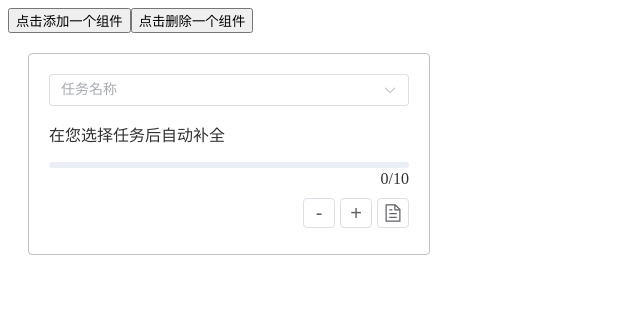
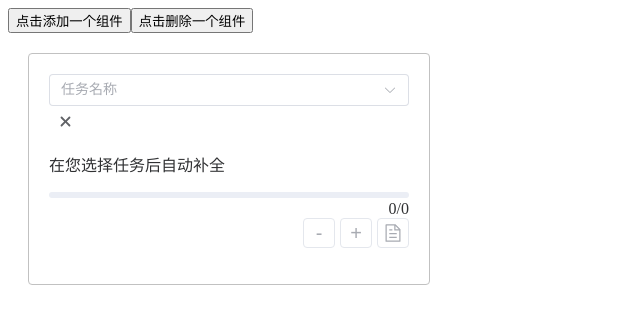
Before and after one commit to Miaoyww/r6-missions-process, a Vue app: page / in a window 1280 px wide. Shown: the top 324 px of the page, without its empty margins (0-640 px from the left). Built offline with nearby package versions, Linux system fonts and the light colour scheme.

Commit message:
完善交互逻辑

```diff
--- a/src/App.vue
+++ b/src/App.vue
@@ -3,19 +3,19 @@ import {ref} from 'vue'
 import MissionCard from '@/controls/MissionCard.vue';
 
 const cards = ref([])
+const cardRef = ref()
+// ------------临时---------------
+elementAdd();
 
-// ------------临时----------------NMSL
-cards.value.push({})
-// -------------------------------NMSL
+// -------------------------------
 
 function elementAdd() {
   cards.value.push({})
 }
 
-function elementRemove() {
-  if (cards.value.length >= 1) {
-    cards.value.pop()
-  }
+function elementRemove(index) {
+  console.log("deleting index", index)
+  cards.value.splice(index, 1)
 }
 </script>
 
@@ -23,6 +23,6 @@ function elementRemove() {
 
   <button @click="elementAdd">点击添加一个组件</button>
   <button @click="elementRemove">点击删除一个组件</button>
-  <mission-card v-for="item in cards"/>
+  <mission-card v-for="(item, index) in cards" :card-index="index" @closeCard="elementRemove"/>
 
 </template>
--- a/src/controls/MissionCard.vue
+++ b/src/controls/MissionCard.vue
@@ -1,23 +1,37 @@
 <script setup>
-import {ref} from "vue";
+import {computed, ref} from "vue";
 
+const prop = defineProps({
+  cardIndex: Number
+})
+console.log("get card Index",prop.cardIndex)
+const missionDetails = ref({
+  '': {
+    desc: "在您选择任务后自动补全",
+    target: 0
+  },
+  ms1: {
+    desc: "使用Jackal、Caveira、Lion或Alibi的独特技能暴露10名敌人的信息。",
+    target: 10
+  }
+
+});
 const missionNames = [
   {
-    value: "A",
-    label: "a"
-  },
-  {
-    value: "B",
-    label: "b"
+    value: "ms1",
+    label: "情报工作"
   }
-]
-const missionDesc = ref("在您选择任务后自动补全")
-const missionName = ref("")
-const missionTargetProcess = ref(10)
-const missionCurrentProcess = ref(0)
+];
+const emits = defineEmits(['emitValue']);
+const missionName = ref('');
+const missionCurrentProcess = ref(0);
+const processPercentage = computed(() => {
+  return missionCurrentProcess.value > 0 ? Math.round((missionCurrentProcess.value / missionDetails.value[missionName.value].target) * 100) : 0
+})
+const userControlsDisable = ref(true);
 
 function processPlus() {
-  if (missionCurrentProcess.value < missionTargetProcess.value) {
+  if (missionCurrentProcess.value < missionDetails.value[missionName.value].target) {
     missionCurrentProcess.value++;
   }
 }
@@ -27,39 +41,63 @@ function processMinus() {
     missionCurrentProcess.value--;
   }
 }
+
+function onValueChanged(value) {
+  missionCurrentProcess.value = 0;
+  userControlsDisable.value = !(value !== '');
+}
+
+const closeCard = () => {
+  emits('closeCard', prop.cardIndex);
+}
 </script>
 
 <template>
   <div class="card-div">
     <el-card class="box-card" shadow="never">
+      <div class="wrapper">
         <el-select
             v-model="missionName"
+            clearable
             filterable
             remote
             reserve-keyword
+            @change="onValueChanged"
             placeholder="任务名称"
-          remote-show-suffix
-      >
+            remote-show-suffix>
           <el-option
               v-for="item in missionNames"
               :key="item.value"
               :label="item.label"
-            :value="item.value"
-        />
+              :value="item.value"/>
         </el-select>
-      <p>{{ missionDesc }}</p>
+        <div style="horiz-align: right;vertical-align: top">
+          <el-button @click="closeCard" class="card-button" style="font-size:15px;border-color: transparent">
+            <el-icon>
+              <CloseBold/>
+            </el-icon>
+          </el-button>
+        </div>
+      </div>
+      <div>
+        <!-- 任务简介 -->
+        <p>{{ missionDetails[missionName].desc }}</p>
+        <!-- 任务进度 -->
         <div style="text-align: right">
-        <el-progress :percentage="Math.round((missionCurrentProcess / missionTargetProcess) * 100)" :show-text="false"/>
-        <div style="margin-top: 2px">{{ missionCurrentProcess }}/{{ missionTargetProcess }}</div>
+          <el-progress :percentage="processPercentage"
+                       :show-text="false"/>
+          <div style="margin-top: 2px">{{ missionCurrentProcess }}/{{ missionDetails[missionName].target }}</div>
         </div>
-      <div style="margin: 10px 0; text-align: right">
-        <el-button @click="processMinus" class="card-button">-</el-button>
-        <el-button @click="processPlus" class="card-button">+</el-button>
-        <el-button class="card-button">
+        <!-- 用户控件 -->
+        <div style="text-align: right">
+          <el-button @click="processMinus" class="card-button" :disabled="userControlsDisable">-</el-button>
+          <el-button @click="processPlus" class="card-button" :disabled="userControlsDisable">+</el-button>
+          <el-button class="card-button" :disabled="userControlsDisable">
             <el-icon>
               <Document/>
             </el-icon>
           </el-button>
+        </div>
       </div>
     </el-card>
   </div>
@@ -72,20 +110,33 @@ export default {
 </script>
 
 <style scoped>
+.wrapper {
+  width: 100%;
+  height: auto;
+  display: flex;
+  justify-content: space-between;
+  flex-direction: row;
+  flex-wrap: wrap;
+}
+
 .card-div {
   margin: 20px;
+  padding: 0px;
 }
-.card-button{
+
+.card-button {
   width: 30px;
   height: 30px;
   font-size: 20px;
 }
+
 .el-card {
   width: 400px;
-  height: 200px;
+  height: 230px;
   --el-card-border-color: #c1c1c1
 }
-.el-button+.el-button{
+
+.el-button + .el-button {
   margin-left: 5px;
 }
 </style>
```
Lines whose indentation alone changed are shown as unchanged.
